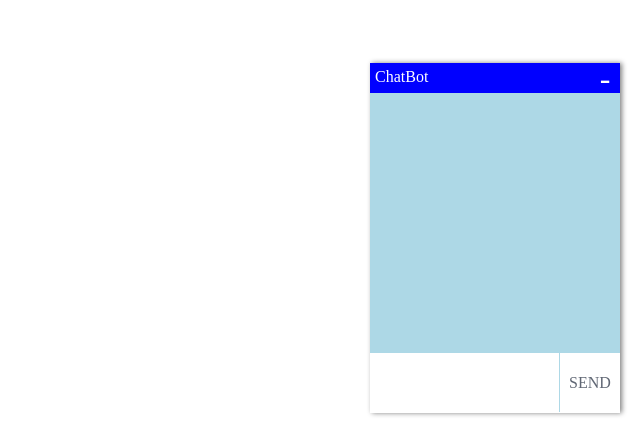
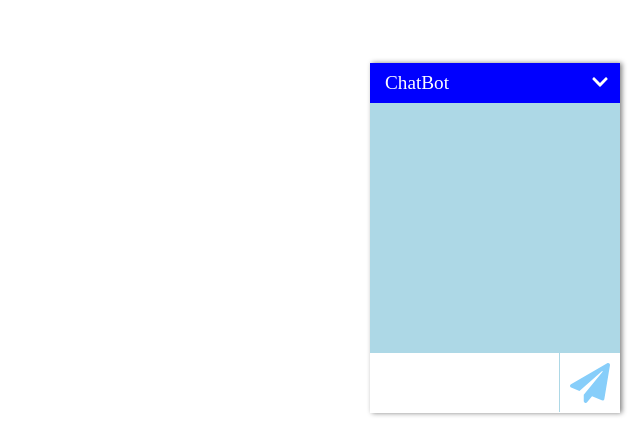
Before and after one commit to basudebpalwebdev/chatbox, a website built with Parcel: page src/index.html in a window 1280 px wide. Shown: the part 377-800 px from the top of the page, without its empty margins (640-1280 px from the left). Built offline with nearby package versions, Linux system fonts and the light colour scheme.

Commit message:
[2020.01.02] Added FontAwesome SVG

```diff
--- a/src/index.html
+++ b/src/index.html
@@ -16,7 +16,15 @@
         <div class="chatbox-header">
             <div class="chatbox-title">ChatBot</div>
             <div class="chatbox-actions">
-                <div class="chatbox-action">-</div>
+                <div class="chatbox-action">
+                    <svg aria-hidden="true" focusable="false" data-prefix="fas" data-icon="chevron-down"
+                        class="svg-inline--fa fa-chevron-down fa-w-14" role="img" xmlns="http://www.w3.org/2000/svg"
+                        viewBox="0 0 448 512">
+                        <path fill="currentColor"
+                            d="M207.029 381.476L12.686 187.132c-9.373-9.373-9.373-24.569 0-33.941l22.667-22.667c9.357-9.357 24.522-9.375 33.901-.04L224 284.505l154.745-154.021c9.379-9.335 24.544-9.317 33.901.04l22.667 22.667c9.373 9.373 9.373 24.569 0 33.941L240.971 381.476c-9.373 9.372-24.569 9.372-33.942 0z">
+                        </path>
+                    </svg>
+                </div>
             </div>
         </div>
         <div class="chatbox-log">
@@ -26,7 +34,15 @@
             <div class="chat-msg-box">
                 <textarea name="chat-msg" id="chat-msg" cols="20" rows="3"></textarea>
             </div>
-            <div class="chat-send-button">SEND</div>
+            <div class="chat-send-button">
+                <svg aria-hidden="true" focusable="false" data-prefix="fas" data-icon="paper-plane"
+                    class="svg-inline--fa fa-paper-plane fa-w-16" role="img" xmlns="http://www.w3.org/2000/svg"
+                    viewBox="0 0 512 512">
+                    <path fill="currentColor"
+                        d="M476 3.2L12.5 270.6c-18.1 10.4-15.8 35.6 2.2 43.2L121 358.4l287.3-253.2c5.5-4.9 13.3 2.6 8.6 8.3L176 407v80.5c0 23.6 28.5 32.9 42.5 15.8L282 426l124.6 52.2c14.2 6 30.4-2.9 33-18.2l72-432C515 7.8 493.3-6.8 476 3.2z">
+                    </path>
+                </svg>
+            </div>
         </div>
     </div>
 </body>
--- a/src/scss/styles.scss
+++ b/src/scss/styles.scss
@@ -1,5 +1,5 @@
 .chatbox{
-    position: absolute;
+    position: fixed;
     right: 20px;
     bottom: 10px;
     height: 350px;
@@ -15,25 +15,32 @@
         flex-direction: row;
         justify-content: space-between;
         .chatbox-title{
-            font-size: medium;
+            margin-top: auto;
+            margin-bottom: auto;
+            margin-left: 10px;
+            font-size: 1.2em;
         }
         .chatbox-actions{
             display: flex;
             justify-content: center;
             align-items: center;
             .chatbox-action{
-                display: flex;
-                justify-content: center;
-                align-items: center;
                 margin-right: 0px;
                 width: 20px;
                 height: 20px;
                 cursor: pointer;
-                line-height: 20px;
-                font-size: 2em;
+                padding: 5px;
                 text-align: center;
+                svg{
+                    width: 18px;
+                    height: 18px;
+                    color: white;
+                }
                 &:hover{
-                    font-size: 2.1em;
+                    svg{
+                        width: 20px;
+                        height: 20px;
+                    }
                 }
             }
         }
@@ -62,10 +69,15 @@
         .chat-send-button{
             width: 60px;
             height: 60px;
+            padding: 10px;
             cursor: pointer;
-            line-height: 60px;
             text-align: center;
-            color: rgb(96, 103, 116);
+            &:hover{
+                padding: 8px;
+            }
+            svg{
+                color: lightskyblue;
+            }
         }
     }
 }
@@ -76,7 +88,7 @@
     display: flex;
 }
 .minimize{
-    height: 30px;
+    height: 50px;
     bottom: 0px;
     box-shadow: 0px 0px 0px grey;
     .chatbox-log{
--- a/src/ts/index.ts
+++ b/src/ts/index.ts
@@ -3,14 +3,32 @@ document.addEventListener('DOMContentLoaded', () => {
     const cookieValue: string | null = getCookie('isMinimized');
     const chatBox = document.getElementById('chatBox');
     const chatBoxAction = chatBox!.querySelector('.chatbox-action');
+    const chevronDownSvg: string = `
+        <svg aria-hidden="true" focusable="false" data-prefix="fas" data-icon="chevron-down"
+            class="svg-inline--fa fa-chevron-down fa-w-14" role="img" xmlns="http://www.w3.org/2000/svg"
+            viewBox="0 0 448 512">
+            <path fill="currentColor"
+                d="M207.029 381.476L12.686 187.132c-9.373-9.373-9.373-24.569 0-33.941l22.667-22.667c9.357-9.357 24.522-9.375 33.901-.04L224 284.505l154.745-154.021c9.379-9.335 24.544-9.317 33.901.04l22.667 22.667c9.373 9.373 9.373 24.569 0 33.941L240.971 381.476c-9.373 9.372-24.569 9.372-33.942 0z">
+            </path>
+        </svg>
+    `;
+    const chevronUpSvg: string = `
+        <svg aria-hidden="true" focusable="false" data-prefix="fas" data-icon="chevron-up"
+            class="svg-inline--fa fa-chevron-up fa-w-14" role="img" xmlns="http://www.w3.org/2000/svg"
+            viewBox="0 0 448 512">
+            <path fill="currentColor"
+                d="M240.971 130.524l194.343 194.343c9.373 9.373 9.373 24.569 0 33.941l-22.667 22.667c-9.357 9.357-24.522 9.375-33.901.04L224 227.495 69.255 381.516c-9.379 9.335-24.544 9.317-33.901-.04l-22.667-22.667c-9.373-9.373-9.373-24.569 0-33.941L207.03 130.525c9.372-9.373 24.568-9.373 33.941-.001z">
+            </path>
+        </svg>
+    `;
 
     isMinimized = cookieValue === null ? false : cookieValue.toLowerCase() === 'true' ? true : false;
 
     if (isMinimized) {
-        chatBoxAction!.innerHTML = '^';
+        chatBoxAction!.innerHTML = chevronUpSvg;
         chatBox!.classList.replace('maximize', 'minimize');
     } else {
-        chatBoxAction!.innerHTML = '-';
+        chatBoxAction!.innerHTML = chevronDownSvg;
         chatBox!.classList.replace('minimize', 'maximize');
     }
 
@@ -19,12 +37,12 @@ document.addEventListener('DOMContentLoaded', () => {
     chatBoxAction!.addEventListener('click', () => {
         if (isMinimized) {
             isMinimized = false;
-            chatBoxAction!.innerHTML = '-';
+            chatBoxAction!.innerHTML = chevronDownSvg;
             chatBox!.classList.replace('minimize', 'maximize');
             document.cookie = 'isMinimized=false;';
         } else {
             isMinimized = true;
-            chatBoxAction!.innerHTML = '^';
+            chatBoxAction!.innerHTML = chevronUpSvg;
             chatBox!.classList.replace('maximize', 'minimize');
             document.cookie = 'isMinimized=true;';
         }
```
Also changed, not shown: src/icon/check-double-solid.svg (added), src/icon/check-solid.svg (added), src/icon/chevron-down-solid.svg (added), src/icon/chevron-up-solid.svg (added), src/icon/comments-solid.svg (added), src/icon/location-arrow-solid.svg (added), src/icon/paper-plane-solid.svg (added), 1 other file.
